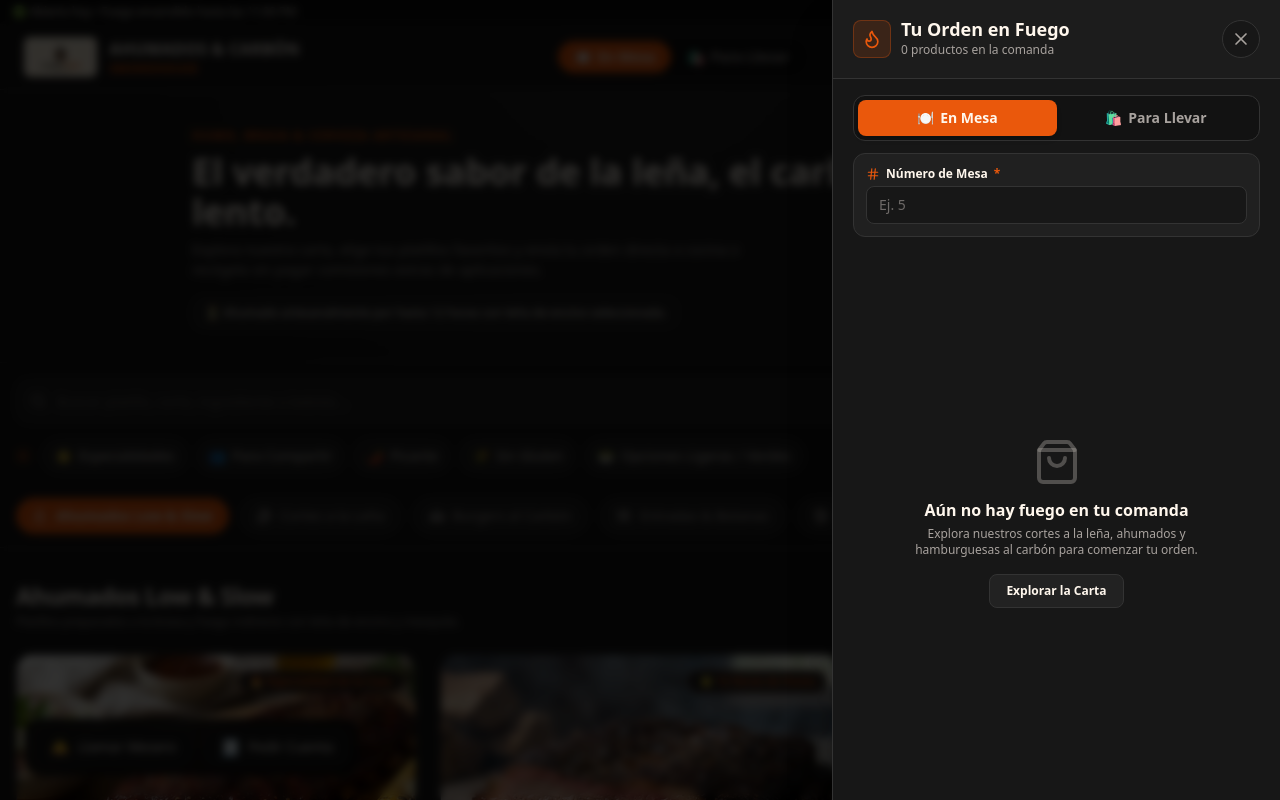
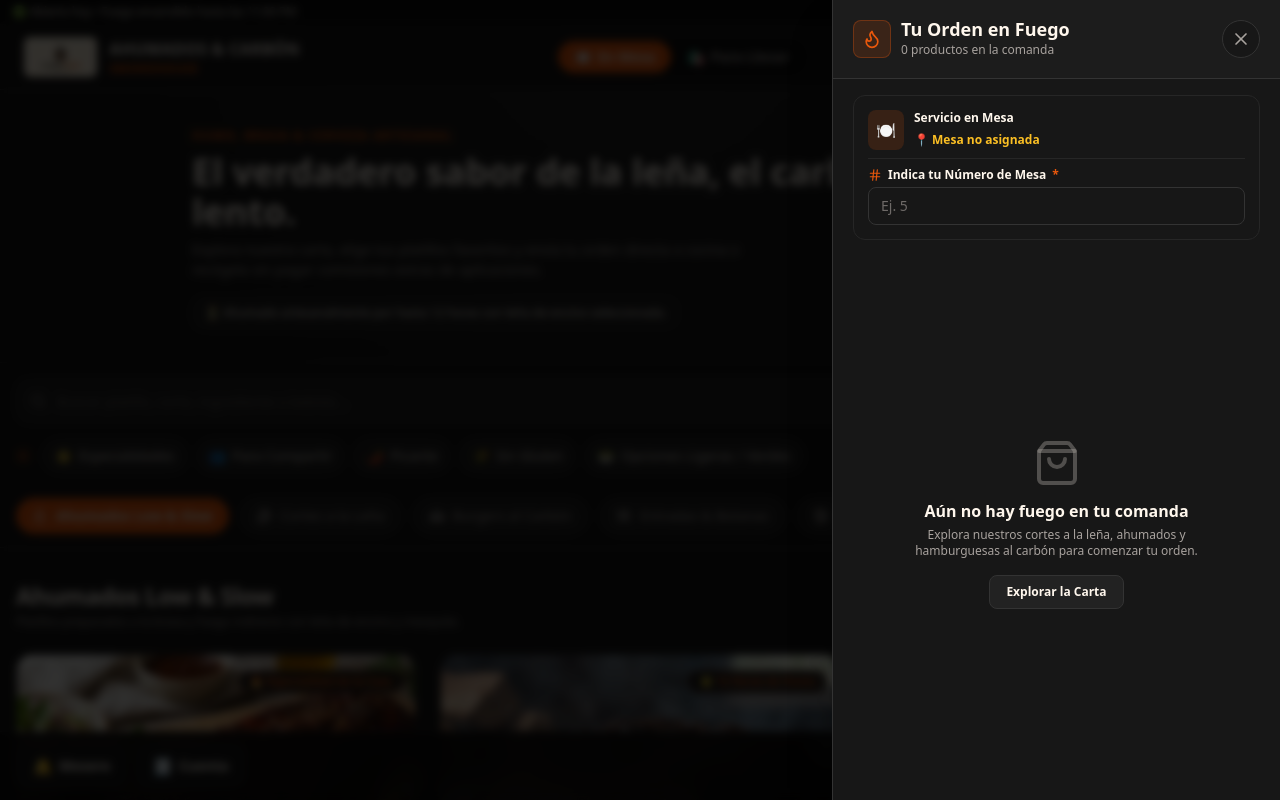
Before and after one commit to albertope18031-ctrl/AHUMADOS-CARBON-SMOKEHOUSE, a React (Vite) app: page / in a window 1280 px wide. Both pictures are taken after a click on the button "Ver orden actual". Shown: the top 800 px of the page. Built offline with nearby package versions, Linux system fonts and the light colour scheme.

Commit message:
Add files via upload

```diff
--- a/src/App.jsx
+++ b/src/App.jsx
@@ -5,9 +5,8 @@ import CategoryFilter from './components/CategoryFilter';
 import DishCard from './components/DishCard';
 import CustomizationModal from './components/CustomizationModal';
 import CartDrawer from './components/CartDrawer';
-import MobileBottomCart from './components/MobileBottomCart';
+import UnifiedBottomBar from './components/UnifiedBottomBar';
 import OrderSuccessModal from './components/OrderSuccessModal';
-import TableServiceBar from './components/TableServiceBar';
 import CallWaiterModal from './components/CallWaiterModal';
 import RequestBillModal from './components/RequestBillModal';
 import ToastNotification from './components/ToastNotification';
@@ -51,7 +50,32 @@ export default function App() {
   });
 
   // Modalidad de orden: si viene mesa en URL, se fuerza 'mesa'
-  const [orderType, setOrderType] = useState('mesa');
+  const [orderType, setOrderType] = useState(() => {
+    if (typeof window !== 'undefined') {
+      const params = new URLSearchParams(window.location.search);
+      if (params.get('mesa') || params.get('table')) {
+        return 'mesa';
+      }
+    }
+    return 'mesa';
+  });
+
+  // 1.1 Lectura y verificación automática de mesa vía Código QR al cargar la página
+  useEffect(() => {
+    if (typeof window !== 'undefined') {
+      const params = new URLSearchParams(window.location.search);
+      const paramTable = params.get('mesa') || params.get('table');
+      if (paramTable) {
+        const cleaned = cleanTableNumber(paramTable);
+        setTableNumber(cleaned);
+        setIsTableLocked(true);
+        setOrderType('mesa');
+        try {
+          localStorage.setItem('smokehouse_table', cleaned);
+        } catch (e) {}
+      }
+    }
+  }, []);
 
   // Estados del carrito y navegación
   const [cart, setCart] = useState([]);
@@ -110,20 +134,6 @@ export default function App() {
   // Totales de la orden activa en carrito
   const cartCount = cart.reduce((sum, item) => sum + item.quantity, 0);
   const cartTotal = cart.reduce((sum, item) => sum + item.price * item.quantity, 0);
-
-  // 4. Ajuste dinámico del espaciado inferior del catálogo según la modalidad y el estado del carrito
-  const isMesaMode = orderType === 'mesa';
-  const hasBottomCart = cartCount > 0 || Boolean(activeConfirmedOrder);
-
-  const mainPaddingClass = isMesaMode
-    ? "pb-32 sm:pb-36 md:pb-16"
-    : (hasBottomCart ? "pb-20 sm:pb-24 md:pb-16" : "pb-12 sm:pb-16 md:pb-12");
-
-  const mainPaddingStyle = isMesaMode
-    ? { paddingBottom: 'calc(env(safe-area-inset-bottom, 0px) + 8.5rem)' }
-    : (hasBottomCart
-        ? { paddingBottom: 'calc(env(safe-area-inset-bottom, 0px) + 5.5rem)' }
-        : { paddingBottom: 'calc(env(safe-area-inset-bottom, 0px) + 2rem)' });
 
   // Estados de búsqueda en tiempo real y chips de filtros rápidos
   const [searchQuery, setSearchQuery] = useState('');
@@ -366,10 +376,10 @@ export default function App() {
           }}
         />
 
-        {/* Cuadrícula del catálogo o estado vacío con compensación ergonómica dinámica según modalidad */}
+        {/* Cuadrícula del catálogo o estado vacío con compensación ergonómica fija inferior */}
         <main
-          className={`max-w-7xl mx-auto px-4 py-6 sm:py-8 transition-all duration-300 ease-in-out ${mainPaddingClass}`}
-          style={mainPaddingStyle}
+          className="max-w-7xl mx-auto px-4 py-6 sm:py-8 pb-28 sm:pb-32"
+          style={{ paddingBottom: 'calc(env(safe-area-inset-bottom, 0px) + 7.5rem)' }}
         >
           <div className="mb-6 flex flex-col sm:flex-row sm:items-center sm:justify-between gap-2">
             <div>
@@ -480,31 +490,17 @@ export default function App() {
         onOpenInvoiceModal={() => setIsInvoiceModalOpen(true)}
       />
 
-      {/* Botonera Flotante de Asistencia en Sala (Llamar Mesero / Pedir Cuenta): ÚNICAMENTE EN MODALIDAD EN MESA */}
-      {orderType === 'mesa' && (
-        <TableServiceBar
-          isVisible={true}
-          tableNumber={tableNumber}
-          onCallWaiter={() => setIsCallWaiterOpen(true)}
-          onRequestBill={() => setIsRequestBillOpen(true)}
-          hasBottomCart={hasBottomCart}
-          cooldownSeconds={waiterCooldown}
-        />
-      )}
-
-      {/* Barra flotante inferior fija en móvil (dock modular con carrito y atención en mesa) */}
-      <MobileBottomCart
-        cart={cart}
-        totalItems={cartCount}
-        totalAmount={cartTotal}
+      {/* Barra inferior fija única y ergonómica (asistencia en mesa + botón principal de orden) */}
+      <UnifiedBottomBar
+        orderType={orderType}
+        cartCount={cartCount}
+        cartTotal={cartTotal}
         onOpenCart={() => setIsCartOpen(true)}
-        activeOrder={activeConfirmedOrder}
-        onOpenActiveTicket={() => setIsSuccessModalOpen(true)}
-        isTableServiceVisible={orderType === 'mesa'}
-        tableNumber={tableNumber}
         onCallWaiter={() => setIsCallWaiterOpen(true)}
         onRequestBill={() => setIsRequestBillOpen(true)}
         cooldownSeconds={waiterCooldown}
+        activeOrder={activeConfirmedOrder}
+        onOpenActiveTicket={() => setIsSuccessModalOpen(true)}
       />
 
       {/* Modal interactivo para Llamar al Mesero con selección de motivo */}
@@ -546,29 +542,6 @@ export default function App() {
         onNewRound={() => setIsSuccessModalOpen(false)}
       />
 
-      {/* Botón flotante en Desktop para consultar ticket activo */}
-      {activeConfirmedOrder && (
-        <div className="hidden md:flex fixed bottom-6 right-6 z-40 animate-in slide-in-from-bottom-5">
-          <button
-            type="button"
-            onClick={() => setIsSuccessModalOpen(true)}
-            className="bg-charcoalCard/95 hover:bg-[#252525] border border-badgeGold/50 text-warmCream px-4 py-2.5 rounded-2xl shadow-2xl flex items-center gap-3 backdrop-blur-md transition-all active:scale-95 cursor-pointer"
-          >
-            <span className="p-2 rounded-xl bg-badgeGold/15 text-badgeGold">
-              <Receipt className="w-5 h-5" />
-            </span>
-            <div className="text-left">
-              <span className="text-xs font-bold text-warmCream block">
-                Mesa #{activeConfirmedOrder.tableNumber} • Comanda en Cocina
-              </span>
-              <span className="text-[11px] text-badgeGold font-mono font-semibold">
-                {activeConfirmedOrder.folio} • Ver Ticket
-              </span>
-            </div>
-          </button>
-        </div>
-      )}
-
       {/* Pie de página con datos de contacto, enlaces interactivos y sello de autoridad */}
       <Footer onOpenInvoiceModal={() => setIsInvoiceModalOpen(true)} />
     </div>
--- a/src/components/CartDrawer.jsx
+++ b/src/components/CartDrawer.jsx
@@ -182,75 +182,80 @@ Por favor confirma la recepción de este pedido para comenzar la preparación.`;
             </button>
           </div>
 
-          {/* Selector interactivo de Modalidad en el carrito */}
-          <div className="px-5 pt-4">
-            <div className="bg-[#121212] p-1 rounded-xl border border-charcoalBorder flex items-center">
-              <button
-                type="button"
-                onClick={() => setOrderType && setOrderType('mesa')}
-                className={`flex-1 py-2 rounded-lg text-xs sm:text-sm font-bold transition-all duration-200 flex items-center justify-center gap-1.5 cursor-pointer ${
-                  orderType === 'mesa'
-                    ? 'bg-flameOrange text-warmCream shadow-md'
-                    : 'text-warmMuted hover:text-warmCream'
-                }`}
-              >
-                <span>🍽️</span>
-                <span>En Mesa {cleanTableNumber(currentTable) ? `(Mesa ${cleanTableNumber(currentTable)})` : ''}</span>
-              </button>
-              <button
-                type="button"
-                onClick={() => setOrderType && setOrderType('llevar')}
-                className={`flex-1 py-2 rounded-lg text-xs sm:text-sm font-bold transition-all duration-200 flex items-center justify-center gap-1.5 cursor-pointer ${
-                  orderType === 'llevar'
-                    ? 'bg-flameOrange text-warmCream shadow-md'
-                    : 'text-warmMuted hover:text-warmCream'
-                }`}
-              >
-                <span>🛍️</span>
-                <span>Para Llevar</span>
-              </button>
+          {/* Información y datos del pedido según la modalidad activa en la cabecera */}
+          <div className="px-5 pt-4 pb-2">
+            {orderType === 'mesa' ? (
+              <div className="bg-neutral-900/80 border border-neutral-800 rounded-xl p-3.5 space-y-2">
+                <div className="flex items-center justify-between">
+                  <div className="flex items-center gap-2.5">
+                    <span className="p-2 rounded-lg bg-flameOrange/15 text-flameOrange text-base">🍽️</span>
+                    <div>
+                      <span className="text-xs font-bold text-warmCream block">
+                        Servicio en Mesa
+                      </span>
+                      <span className="text-xs text-amber-400 font-semibold">
+                        {cleanTableNumber(currentTable)
+                          ? `📍 Mesa ${cleanTableNumber(currentTable)}`
+                          : '📍 Mesa no asignada'}
+                      </span>
                     </div>
                   </div>
 
-          {/* Formulario de campos requeridos según la modalidad */}
-          <div className="px-5 pt-3 pb-2">
-            {orderType === 'mesa' ? (
-              <div className="bg-charcoalCard/90 border border-charcoalBorder rounded-xl p-3">
-                <div className="flex items-center justify-between mb-1">
+                  {isTableLocked ? (
+                    <span className="text-[10px] text-amber-400 bg-amber-500/10 px-2 py-1 rounded-md border border-amber-500/20 flex items-center gap-1 font-semibold">
+                      <Lock className="w-3 h-3" /> Fija por QR
+                    </span>
+                  ) : cleanTableNumber(currentTable) ? (
+                    <button
+                      type="button"
+                      onClick={() => {
+                        const nuevo = window.prompt("Ingresa o cambia tu número de mesa:", currentTable);
+                        if (nuevo !== null) {
+                          const cleaned = cleanTableNumber(nuevo);
+                          setInternalTableNumber(cleaned);
+                          if (setTableNumber) setTableNumber(cleaned);
+                        }
+                      }}
+                      className="text-xs text-warmMuted hover:text-warmCream underline cursor-pointer p-1"
+                    >
+                      Cambiar
+                    </button>
+                  ) : null}
+                </div>
+
+                {/* Si aún no se ha ingresado número de mesa, input directo */}
+                {!cleanTableNumber(currentTable) && (
+                  <div className="pt-2 border-t border-neutral-800">
                     <label
                       htmlFor="cart-table-number"
-                    className="text-xs font-bold text-warmCream flex items-center gap-1.5"
+                      className="block text-xs font-bold text-warmCream mb-1 flex items-center gap-1.5"
                     >
                       <Hash className="w-3.5 h-3.5 text-flameOrange" />
-                    Número de Mesa <span className="text-flameOrange">*</span>
+                      Indica tu Número de Mesa <span className="text-flameOrange">*</span>
                     </label>
-                  {isTableLocked && (
-                    <span className="text-[10px] text-badgeGold bg-badgeGold/10 px-2 py-0.5 rounded border border-badgeGold/20 flex items-center gap-1">
-                      <Lock className="w-3 h-3" /> Asignada por QR
-                    </span>
-                  )}
-                </div>
-
                     <input
                       id="cart-table-number"
                       type="text"
                       value={currentTable}
-                  readOnly={isTableLocked}
                       onChange={(e) => {
-                    if (!isTableLocked) {
                         const cleaned = cleanTableNumber(e.target.value);
                         setInternalTableNumber(cleaned);
                         if (setTableNumber) setTableNumber(cleaned);
-                    }
                       }}
                       placeholder="Ej. 5"
-                  className={`w-full bg-[#171717] border border-charcoalBorder rounded-lg px-3 py-2 text-sm text-warmCream placeholder:text-warmMuted/60 transition-colors ${
-                    isTableLocked ? 'cursor-not-allowed text-badgeGold font-bold bg-[#131313]' : 'focus:outline-none focus:border-flameOrange'
-                  }`}
+                      className="w-full bg-[#171717] border border-charcoalBorder rounded-lg px-3 py-2 text-sm text-warmCream placeholder:text-warmMuted/60 focus:outline-none focus:border-flameOrange transition-colors"
                     />
                   </div>
+                )}
+              </div>
             ) : (
-              <div className="bg-charcoalCard/90 border border-charcoalBorder rounded-xl p-3 space-y-3">
+              <div className="bg-neutral-900/80 border border-neutral-800 rounded-xl p-3.5 space-y-3">
+                <div className="flex items-center gap-2 pb-1 border-b border-neutral-800">
+                  <span className="text-base">🛍️</span>
+                  <span className="text-xs font-bold text-warmCream">
+                    Pedido Para Llevar
+                  </span>
+                </div>
                 <div>
                   <label
                     htmlFor="cart-customer-name"
@@ -281,7 +286,7 @@ Por favor confirma la recepción de este pedido para comenzar la preparación.`;
                     type="text"
                     value={pickupTime}
                     onChange={(e) => setPickupTime(e.target.value)}
-                    placeholder="Ej. 8:30 PM o En 25 minutos"
+                    placeholder="Ej. 8:30 PM o En 20 min"
                     className="w-full bg-[#171717] border border-charcoalBorder rounded-lg px-3 py-2 text-sm text-warmCream placeholder:text-warmMuted/60 focus:outline-none focus:border-flameOrange transition-colors"
                   />
                 </div>
--- a/src/components/RequestBillModal.jsx
+++ b/src/components/RequestBillModal.jsx
@@ -79,7 +79,7 @@ Por favor llevar la cuenta / terminal a la mesa.`;
 
   return (
     <div
-      className="fixed inset-0 bg-black/85 backdrop-blur-sm z-50 flex items-center justify-center p-3 sm:p-4 overflow-y-auto animate-in fade-in duration-200"
+      className="fixed inset-0 bg-black/80 backdrop-blur-sm z-50 flex items-center justify-center p-4 overflow-y-auto animate-in fade-in duration-200"
       role="dialog"
       aria-modal="true"
       aria-labelledby="request-bill-title"
@@ -87,12 +87,12 @@ Por favor llevar la cuenta / terminal a la mesa.`;
         if (e.target === e.currentTarget) onClose();
       }}
     >
-      <div className="bg-charcoalCard border border-charcoalBorder rounded-2xl max-w-lg w-full max-h-[92vh] overflow-y-auto p-5 sm:p-6 text-warmCream shadow-2xl relative my-auto animate-in zoom-in-95 duration-200">
+      <div className="bg-neutral-900 border border-neutral-800 rounded-2xl max-w-lg w-full max-h-[92vh] overflow-y-auto p-5 sm:p-6 text-warmCream shadow-2xl relative my-auto animate-in zoom-in-95 duration-200">
         {/* Botón de cierre */}
         <button
           type="button"
           onClick={onClose}
-          className="absolute top-4 right-4 text-warmMuted hover:text-warmCream bg-[#171717] hover:bg-[#252525] p-2 rounded-full border border-charcoalBorder transition-colors cursor-pointer"
+          className="absolute top-4 right-4 text-neutral-400 hover:text-white bg-neutral-800 hover:bg-neutral-700 p-2 rounded-full border border-neutral-700 transition-colors cursor-pointer"
           aria-label="Cerrar modal"
         >
           <X className="w-5 h-5" />
--- /dev/null
+++ b/src/components/UnifiedBottomBar.jsx
@@ -0,0 +1,106 @@
+import React from 'react';
+import { ShoppingBag, Clock, Receipt } from 'lucide-react';
+
+export default function UnifiedBottomBar({
+  orderType = 'mesa',
+  cartCount = 0,
+  cartTotal = 0,
+  onOpenCart,
+  onCallWaiter,
+  onRequestBill,
+  cooldownSeconds = 0,
+  activeOrder = null,
+  onOpenActiveTicket
+}) {
+  const isMesa = orderType === 'mesa';
+  const isCooldownActive = cooldownSeconds > 0;
+  const formattedTotal = Number(cartTotal || 0).toFixed(2);
+
+  return (
+    <nav
+      aria-label="Barra de acciones principales"
+      className="fixed bottom-0 inset-x-0 bg-neutral-950/90 backdrop-blur-md border-t border-neutral-800 px-4 py-3 z-40 shadow-2xl"
+      style={{ paddingBottom: 'calc(env(safe-area-inset-bottom, 0px) + 0.75rem)' }}
+    >
+      <div className="max-w-7xl mx-auto flex items-center justify-between gap-3 w-full">
+        {/* A la izquierda: Botones compactos de asistencia para mesa (solo visibles en modo 'En Mesa') */}
+        {isMesa && (
+          <div className="flex items-center gap-2 flex-shrink-0">
+            {/* Botón 1: 🔔 Mesero */}
+            <button
+              type="button"
+              onClick={onCallWaiter}
+              disabled={isCooldownActive}
+              className={`h-11 px-3 sm:px-4 rounded-xl text-xs sm:text-sm font-bold flex items-center gap-1.5 transition-all cursor-pointer shadow-md select-none ${
+                isCooldownActive
+                  ? 'bg-neutral-900 text-flameOrange/80 border border-flameOrange/30 cursor-not-allowed'
+                  : 'bg-neutral-900 hover:bg-neutral-800 text-warmCream border border-neutral-800 hover:border-flameOrange/50 active:scale-95'
+              }`}
+              title={isCooldownActive ? `Mesero en camino (${cooldownSeconds}s)` : 'Llamar al mesero a la mesa'}
+              aria-label="Llamar Mesero"
+            >
+              {isCooldownActive ? (
+                <>
+                  <Clock className="w-4 h-4 animate-spin text-flameOrange flex-shrink-0" />
+                  <span className="hidden sm:inline">En camino ({cooldownSeconds}s)</span>
+                  <span className="sm:hidden">({cooldownSeconds}s)</span>
+                </>
+              ) : (
+                <>
+                  <span className="text-base leading-none">🔔</span>
+                  <span>Mesero</span>
+                </>
+              )}
+            </button>
+
+            {/* Botón 2: 🧾 Cuenta */}
+            <button
+              type="button"
+              onClick={onRequestBill}
+              className="h-11 px-3 sm:px-4 rounded-xl text-xs sm:text-sm font-bold flex items-center gap-1.5 bg-neutral-900 hover:bg-neutral-800 text-warmCream border border-neutral-800 hover:border-emerald-500/50 active:scale-95 transition-all cursor-pointer shadow-md select-none"
+              title="Solicitar la cuenta a la mesa"
+              aria-label="Pedir la Cuenta"
+            >
+              <span className="text-base leading-none">🧾</span>
+              <span>Cuenta</span>
+            </button>
+          </div>
+        )}
+
+        {/* A la derecha: Botón principal del carrito expandido o ajustado */}
+        <div className={`flex items-center gap-2 flex-1 justify-end ${!isMesa ? 'w-full' : ''}`}>
+          {/* Si hay comanda activa ya enviada y el carrito está vacío */}
+          {activeOrder && cartCount === 0 && (
+            <button
+              type="button"
+              onClick={onOpenActiveTicket}
+              className="h-11 px-3 sm:px-4 rounded-xl bg-amber-500/15 hover:bg-amber-500/25 border border-amber-500/40 text-amber-400 text-xs sm:text-sm font-bold flex items-center gap-1.5 transition-all cursor-pointer active:scale-95 truncate"
+              title="Ver ticket digital de comanda activa"
+            >
+              <Receipt className="w-4 h-4 text-amber-400 flex-shrink-0" />
+              <span className="hidden xs:inline truncate">Ticket {activeOrder.folio}</span>
+              <span className="xs:hidden">Ticket</span>
+            </button>
+          )}
+
+          {/* Botón Principal: Ver Orden */}
+          <button
+            type="button"
+            onClick={onOpenCart}
+            className={`h-11 px-4 sm:px-6 rounded-xl font-black text-xs sm:text-sm flex items-center justify-center gap-2 transition-all cursor-pointer shadow-lg active:scale-95 select-none ${
+              cartCount > 0
+                ? 'bg-flameOrange hover:bg-flameOrangeHover text-warmCream shadow-flameOrange/25 flex-1 sm:flex-initial'
+                : 'bg-neutral-900 hover:bg-neutral-800 text-warmMuted hover:text-warmCream border border-neutral-800'
+            }`}
+            aria-label={`Ver orden con ${cartCount} productos`}
+          >
+            <ShoppingBag className="w-4 h-4 flex-shrink-0" />
+            <span className="truncate">
+              Ver Orden ({cartCount}) • ${formattedTotal} MXN
+            </span>
+          </button>
+        </div>
+      </div>
+    </nav>
+  );
+}
```
Also changed, not shown: src/components/CallWaiterModal.jsx (+36 -34 lines). Lines whose indentation alone changed are shown as unchanged.
